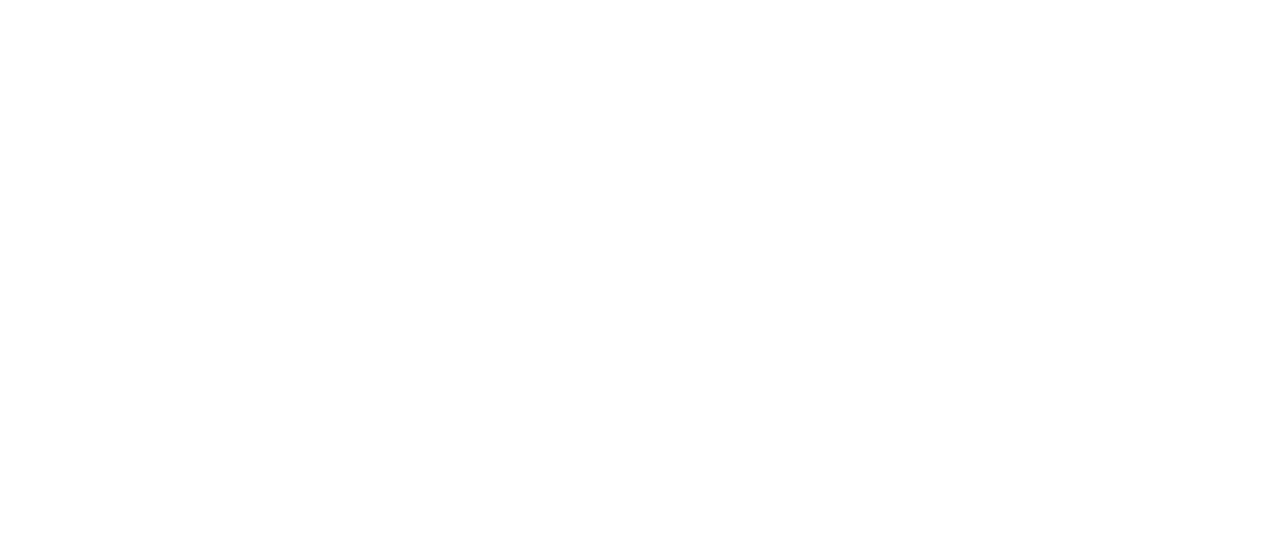
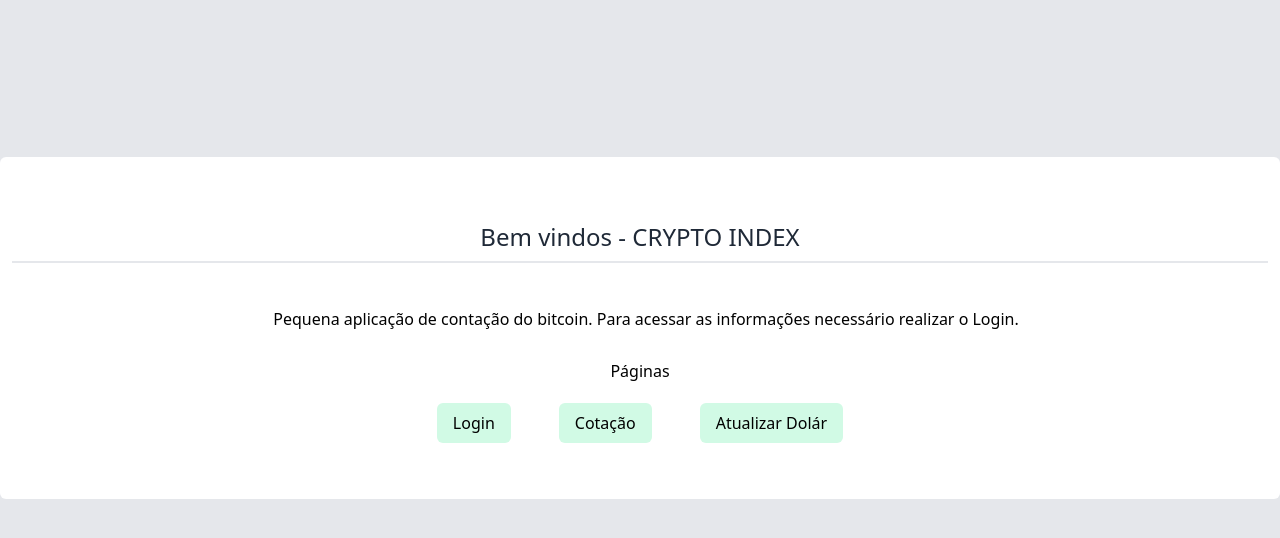
Before and after one commit to HenriqueEyer/front-crypto-index, a React (Create React App) app: page / in a window 1280 px wide. Shown: the top 538 px of the page. Built offline with nearby package versions, Linux system fonts and the light colour scheme.

Commit message:
refactor: create some components and remove console.log

```diff
--- a/src/App.js
+++ b/src/App.js
@@ -4,6 +4,7 @@
 import { Provider } from './context/index'
 import Curriencies from './pages/currencies/currencies'
 import UpdateCurriencies from './pages/update/update-curriencies'
+import HomePage from './pages/homepage/homepage'
 
 function App() {
   return (
@@ -13,6 +14,7 @@
             <Route exact path="/login" component={Login} />
             <Route exact path="/currency" component={Curriencies} />
             <Route exact path="/currency/update" component={UpdateCurriencies} />
+            <Route path="*" component={HomePage} />
           </Switch>
         </Router>
     </Provider>
--- a/src/components/getActualCurrency.js
+++ b/src/components/actual-currency.js
@@ -6,7 +6,7 @@
 
 const ActualCurruency = ({ currencies, selectValue }) => (
   <div>
-    {getActualCurrency(currencies, selectValue)}
+    {`Valor Atual: ${getActualCurrency(currencies, selectValue)}`}
   </div>
 )
 
--- /dev/null
+++ b/src/components/select-currency.js
@@ -0,0 +1,23 @@
+const SelectCurrency = ({arrayCurrency, handleChange}) => {
+  return (
+    <div className="flex flex-col space-y-2">
+      <label className="pl-3">Moeda</label>
+      <select
+        className="p-2 pl-5 bg-white rounded-md border-2 focus:border-2 focus:bg-green-100"
+        name="currency"
+        id="currency"
+        onChange={handleChange}
+      >
+        {arrayCurrency.map((item) => {
+          return (
+            <option key={item} value={item}>
+              {item}
+            </option>
+          );
+        })}
+      </select>
+    </div>
+  );
+};
+
+export default SelectCurrency
--- a/src/context/index.js
+++ b/src/context/index.js
@@ -18,8 +18,6 @@
     setNeedUpdate
   )
 
-
-  console.log('currencies', currencies)
   const context = {
     currencies,
     setCurrencies,
--- /dev/null
+++ b/src/pages/homepage/homepage.js
@@ -0,0 +1,39 @@
+import { Link } from 'react-router-dom'
+
+const HomePage = () => {
+
+  return (
+    <div className="flex h-screen items-center justify-center align-center bg-gray-200">
+      <div className="w-full max-w-full">
+        <div className="flex flex-col items-center space-y-7 min-w-full px-5 sm:px-10 md:px-3 py-14 mb-36 bg-white rounded-md">
+          <div className="text-gray-800 text-2xl w-full flex justify-center border-b-2 py-2 mb-4">
+            <h1>
+             Bem vindos - CRYPTO INDEX
+          </h1>
+          </div>
+          <div className="flex flex-col">
+            <p className="pl-3">
+              Pequena aplicação de contação do bitcoin. Para acessar as informações necessário realizar o Login.
+            </p>
+          </div>
+          <div className="flex items-center flex-col space-y-5">
+            <h2>Páginas</h2>
+            <ul className="flex flex-col space-y-4 md:space-y-0 md:flex-row md:space-x-12 flex-wrap">
+              <li className="flex flex-col justify-items-center rounded-md py-2 px-4 bg-green-100 hover:bg-green-500">
+                <Link to='/login'>Login</Link>
+              </li>
+              <li className="flex flex-col justify-items-center rounded-md py-2 px-4 bg-green-100 hover:bg-green-500">
+                <Link to='/currency'>Cotação</Link>
+              </li>
+              <li className="flex flex-col justify-items-center rounded-md py-2 px-4 bg-green-100 hover:bg-green-500">
+              <Link to='/currency/update'>Atualizar Dolár</Link>
+              </li>
+            </ul>
+          </div>
+        </div>
+      </div>
+    </div>
+  )
+}
+
+export default HomePage
--- a/src/pages/login/login.js
+++ b/src/pages/login/login.js
@@ -1,5 +1,5 @@
 import { useContext, useEffect, useState } from 'react'
-import { Redirect } from 'react-router'
+import { Redirect } from 'react-router-dom'
 import NotificationError from '../../components/notification-error'
 import { CurrencyContext } from '../../context'
 import { useForm } from '../../hooks/useForm'
--- a/src/pages/update/update-curriencies.js
+++ b/src/pages/update/update-curriencies.js
@@ -4,10 +4,11 @@
 import { Link, Redirect } from 'react-router-dom'
 import { useForm } from '../../hooks/useForm'
 import { fetchApiUpdate } from '../../service/fetchApi'
-import ActualCurruency from '../../components/getActualCurrency'
+import ActualCurruency from '../../components/actual-currency'
 import Loading from '../../components/loading'
 import MessageError from '../../components/message-error'
 import NotificationError from '../../components/notification-error'
+import SelectedCurrency from '../../components/select-currency'
 
 const initialValues = {
   currency: {
@@ -41,7 +42,6 @@
   const { value, currency } = values
   const isFieldsValid = currency.valid && value.valid
   const formatBodyRequest = { currency: currency.value, value: value.value }
-
   useEffect(() => {
     if (response.data === 'Valor alterado com sucesso!') {
       setNeedUpdate(true)
@@ -59,18 +59,7 @@
       <div className="w-full max-w-md">
         <div className="flex flex-col items-center space-y-7 px-5 sm:px-10 md:px-20 py-14 mb-36 bg-white rounded-md">
           <Link className="flex flex-col mr-auto rounded-md py-2 px-4 bg-green-100 hover:bg-green-500 justify-self-start"  to="/currency">Voltar</Link>
-          <div className="flex flex-col space-y-2">
-            <label className="pl-3">
-              Moeda
-            </label>
-            <select className="p-2 pl-5 bg-white rounded-md border-2 focus:border-2 focus:bg-green-100" name="currency" id="currency" onChange={handleChange}>
-              {
-                arrayCurrency.map((item) => {
-                  return <option key={item} value={item}>{item}</option>
-                })
-              }
-            </select>
-          </div>
+          <SelectedCurrency arrayCurrency={arrayCurrency} handleChange={handleChange}/>
           <ActualCurruency currencies={currencies} selectValue={currency.value} />
           <div className="flex flex-col space-y-2">
             <label className="pl-3">
--- a/src/service/fetchApi.js
+++ b/src/service/fetchApi.js
@@ -46,7 +46,6 @@
       setState({ data: res.data.message, loading: false, error: false })
     })
     .catch((err) => {
-      console.log(err)
       setState({ data: 'Serviço indisponível favor tentar mais tarde!', loading: false, error: true })
     })
 }
```
